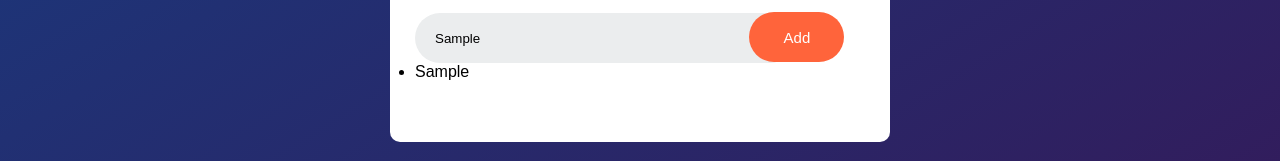
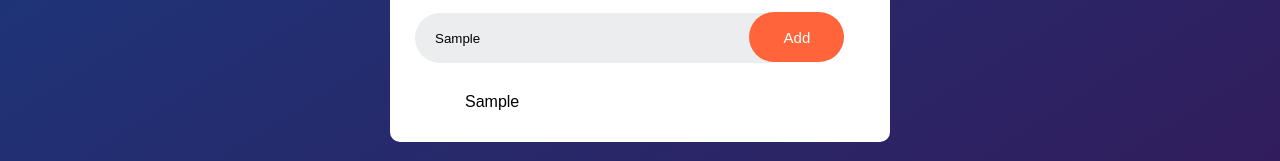
Before and after one commit to amaxwell97/to-do-list-app, a plain HTML site: page index.html in a window 1280 px wide. Both pictures are taken after typing "Sample" into the empty fields and a click on the input "Add". Shown: the part 158-319 px from the top of the page. Drawn offline with Linux system fonts and the light colour scheme.

Commit message:
Set margin for #unordered-list and child li

```diff
--- a/styles.css
+++ b/styles.css
@@ -69,3 +69,12 @@ body {
     margin-top: 5px;
     display: none;
 }
+
+#unordered-list {
+    margin-top: 30px;
+}
+
+#unordered-list li {
+    list-style-type: none;
+    margin-left: 50px;
+}
```
